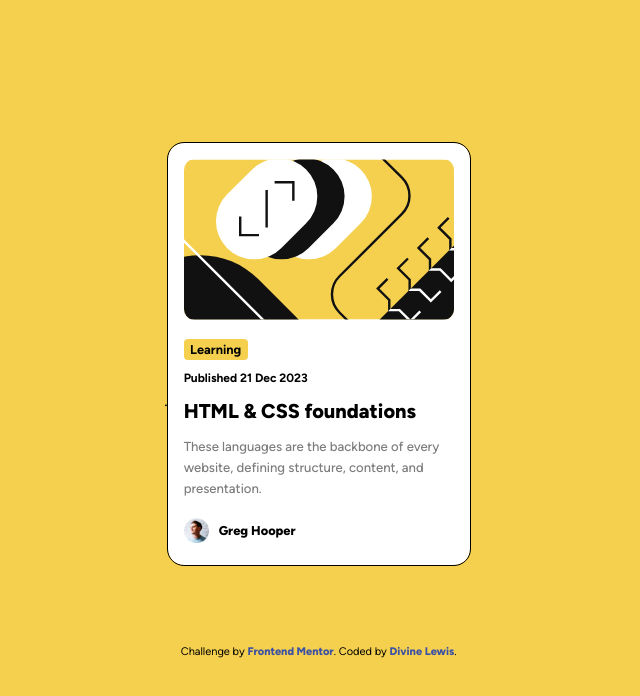
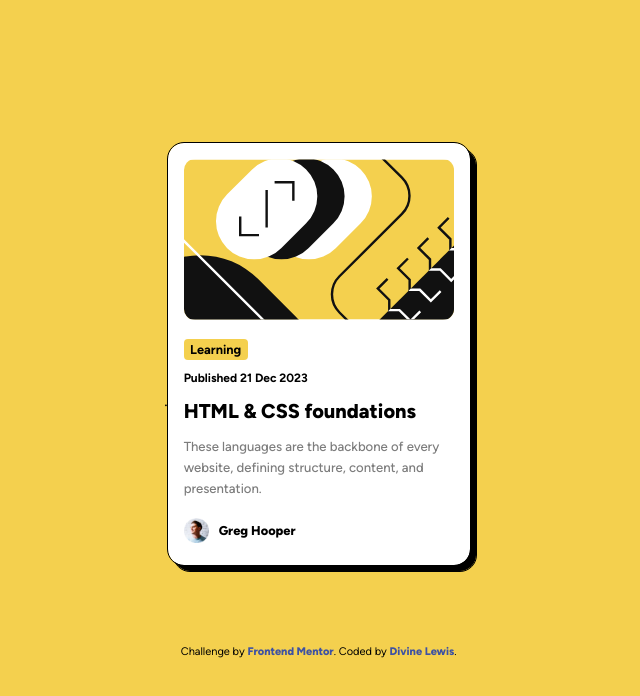
Before and after one commit to Divinelewis/blog-preview-card, a plain HTML site: page index.html in a window 1280 px wide. Shown: the whole page, without its empty margins (323-963 px from the left). Drawn offline with Linux system fonts and the light colour scheme.

Commit message:
added background shadow to the css

```diff
--- a/style.css
+++ b/style.css
@@ -30,6 +30,7 @@ body {
     max-width: 20vw;
     max-height: auto;
     padding: 1em;
+    filter: drop-shadow(6px 6px #000000);
 }
 
 .container .box .wrapper img {
```
